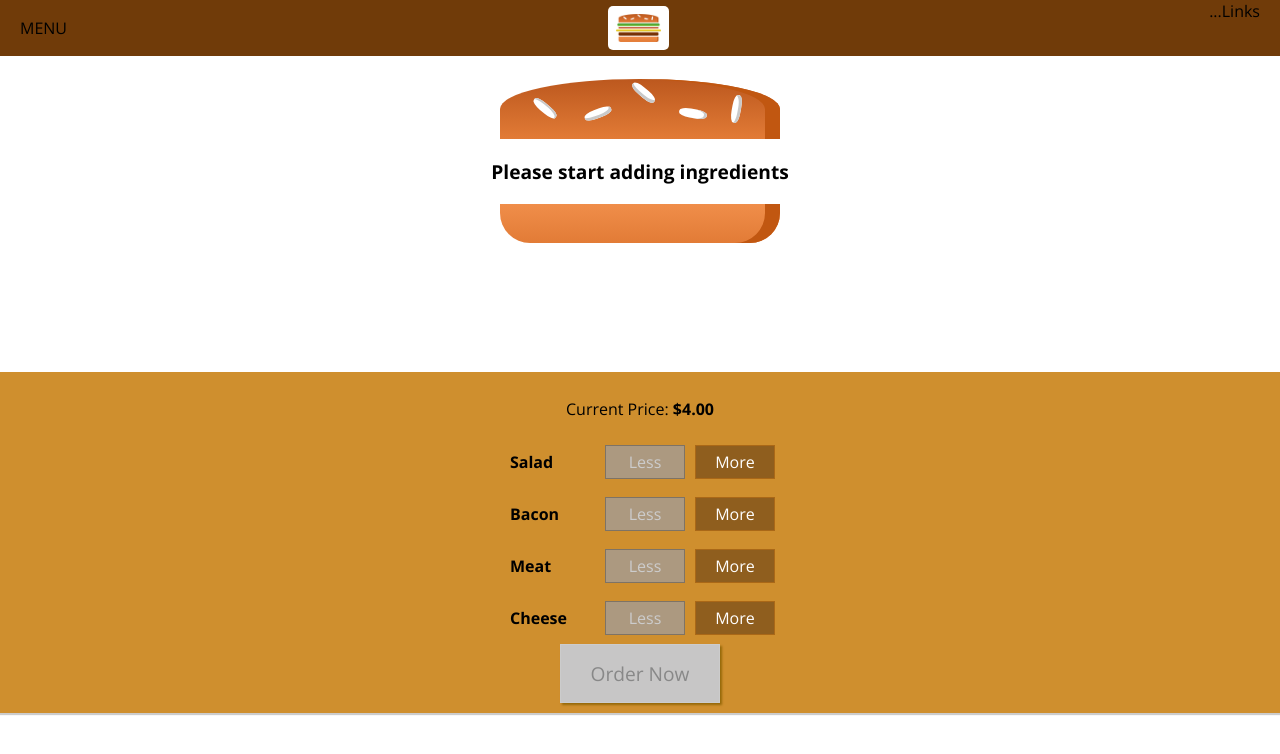
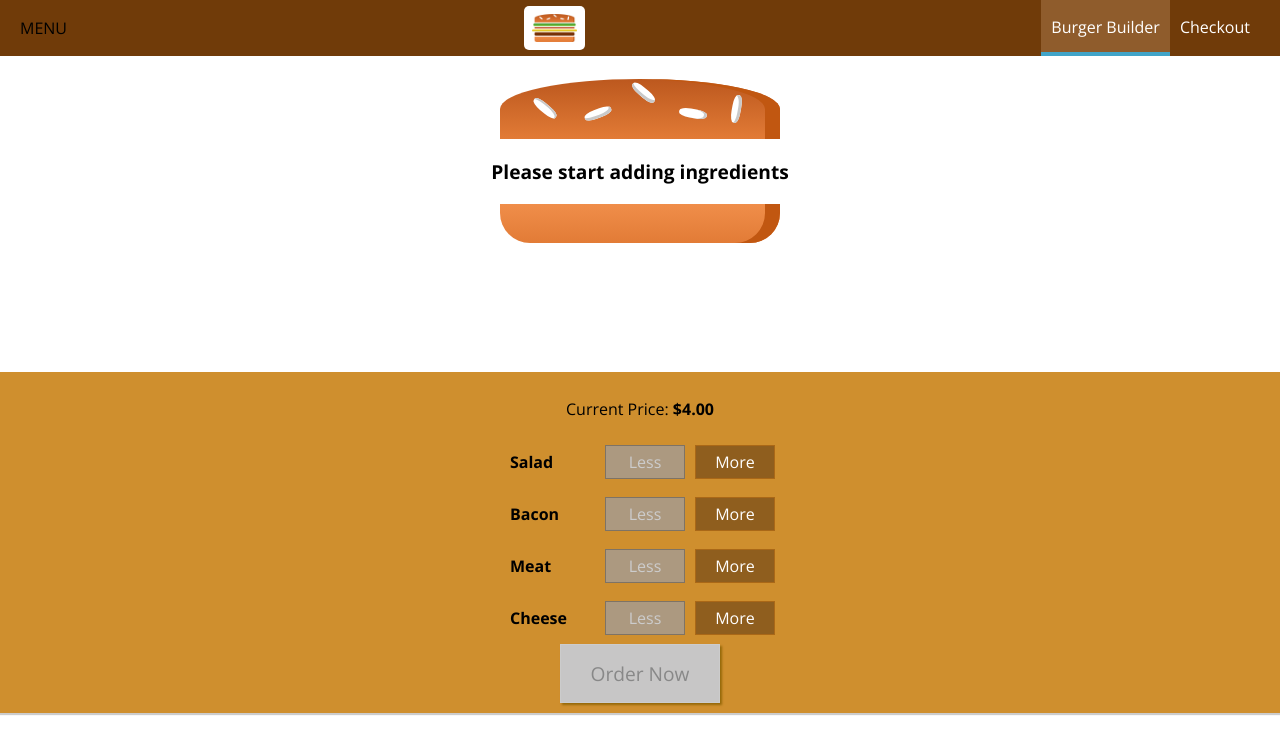
Before and after one commit to BuffaloRob/burger-builder, a React (Create React App) app: page / in a window 1280 px wide. Shown: the top 754 px of the page. Built offline with nearby package versions, Linux system fonts and the light colour scheme.

Commit message:
+ NavigationItems to nav section of Toolbar

```diff
--- a/src/components/Navigation/Toolbar/Toolbar.js
+++ b/src/components/Navigation/Toolbar/Toolbar.js
@@ -2,13 +2,14 @@ import React from 'react';
 
 import classes from './Toolbar.module.css'
 import Logo from '../../Logo/Logo';
+import NavigationItems from '../NavigationItems/NavigationItems'
 
 const toolbar = (props) => (
   <header className={classes.Toolbar}>
     <div>MENU</div>
     <Logo />
     <nav>
-      ...Links
+      <NavigationItems/>
     </nav>
   </header>
 );
```
